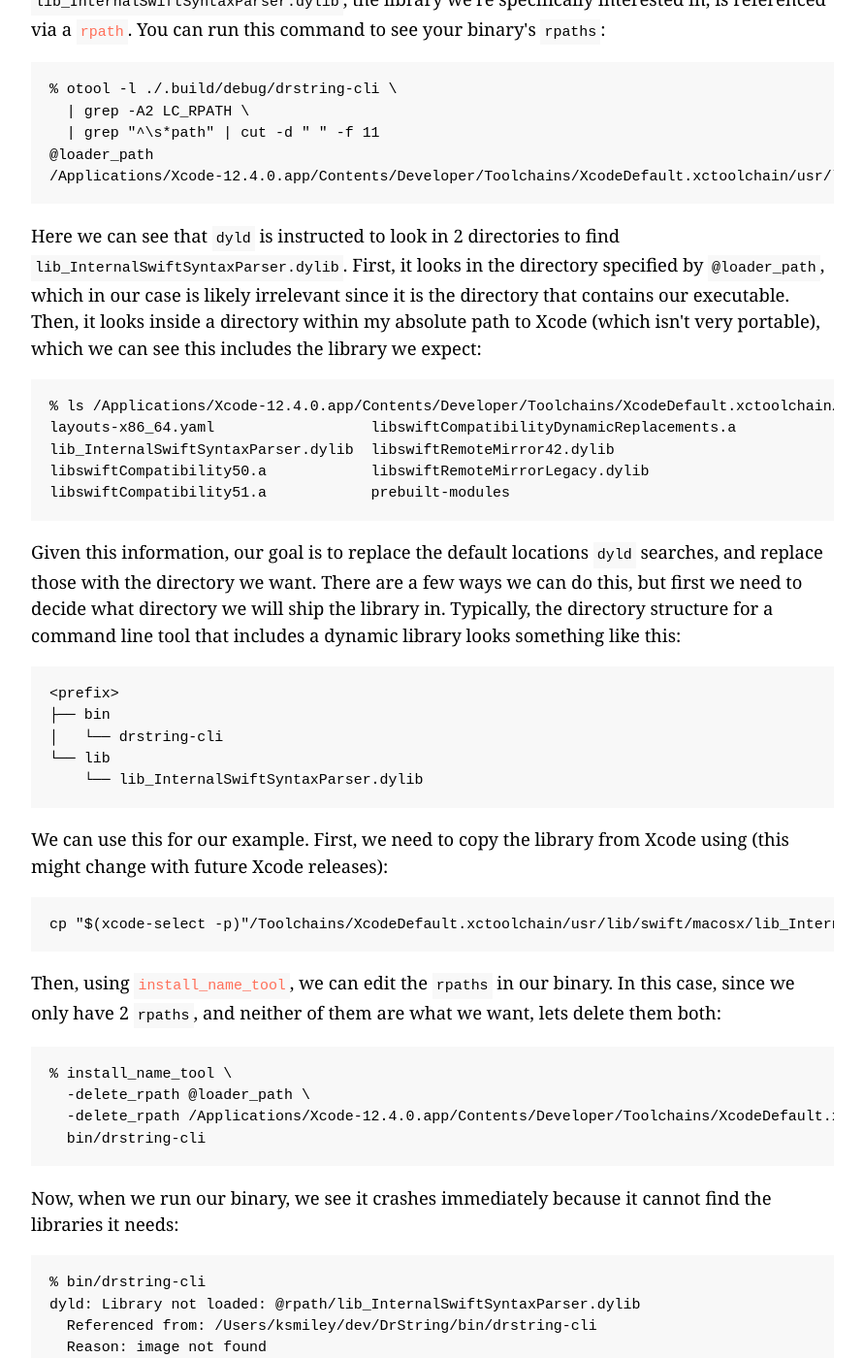
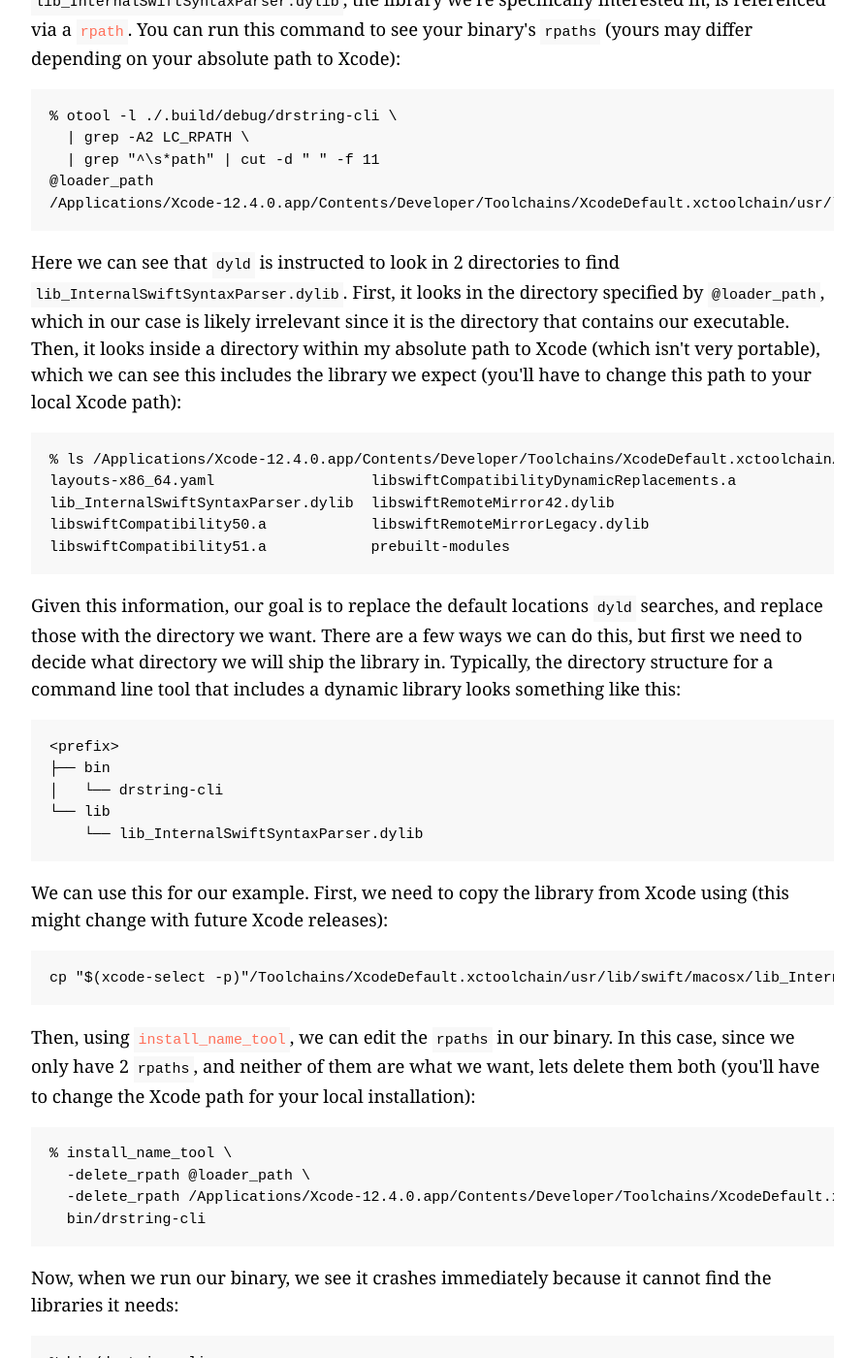
Before and after one commit to keith/smileykeith.com, a Jekyll site: the page built from _posts/2021-03-03-editing-rpaths.md, in a window 1280 px wide and 1400 px high, scrolled down 984 px. Shown: the whole window at 97% size, without its empty margins (194-1085 px from the left). Built offline with Jekyll 4.4.1, drawn with Linux system fonts in a browser that asks for light colours.

Commit message:
Add notes on paths

````diff
--- a/_posts/2021-03-03-editing-rpaths.md
+++ b/_posts/2021-03-03-editing-rpaths.md
@@ -46,7 +46,8 @@ Here you can see many libraries are directly referenced with their
 absolute paths while `lib_InternalSwiftSyntaxParser.dylib`, the library
 we're specifically interested in, is referenced via a
 [`rpath`](https://en.wikipedia.org/wiki/Rpath). You can run this command
-to see your binary's `rpaths`:
+to see your binary's `rpaths` (yours may differ depending on your
+absolute path to Xcode):
 
 ```
 % otool -l ./.build/debug/drstring-cli \
@@ -62,7 +63,7 @@ directory specified by `@loader_path`, which in our case is likely
 irrelevant since it is the directory that contains our executable. Then,
 it looks inside a directory within my absolute path to Xcode (which
 isn't very portable), which we can see this includes the library we
-expect:
+expect (you'll have to change this path to your local Xcode path):
 
 ```
 % ls /Applications/Xcode-12.4.0.app/Contents/Developer/Toolchains/XcodeDefault.xctoolchain/usr/lib/swift/macosx
@@ -98,7 +99,8 @@ cp "$(xcode-select -p)"/Toolchains/XcodeDefault.xctoolchain/usr/lib/swift/macosx
 Then, using
 [`install_name_tool`](https://keith.github.io/xcode-man-pages/install_name_tool.1.html),
 we can edit the `rpaths` in our binary. In this case, since we only have
-2 `rpaths`, and neither of them are what we want, lets delete them both:
+2 `rpaths`, and neither of them are what we want, lets delete them both
+(you'll have to change the Xcode path for your local installation):
 
 ```
 % install_name_tool \
````
